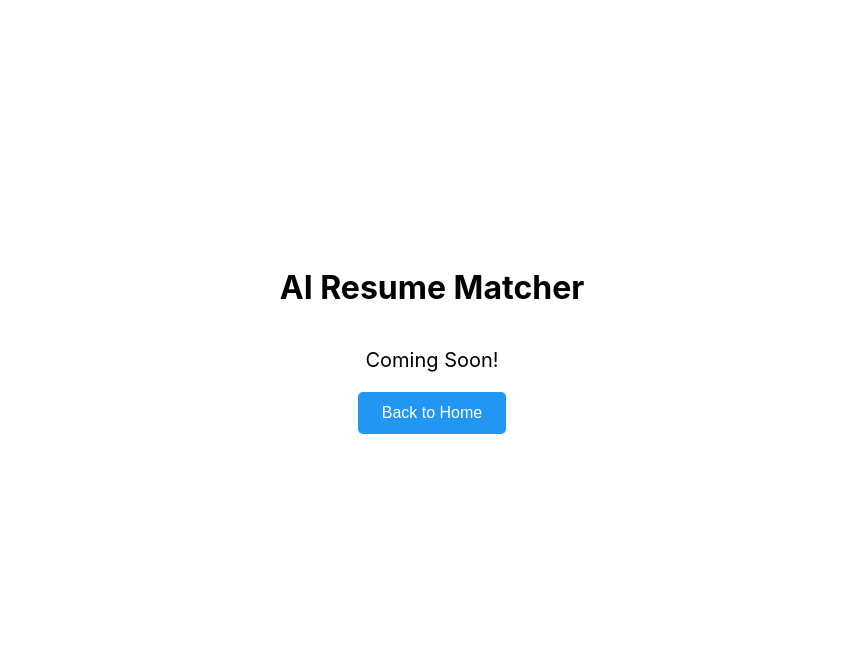
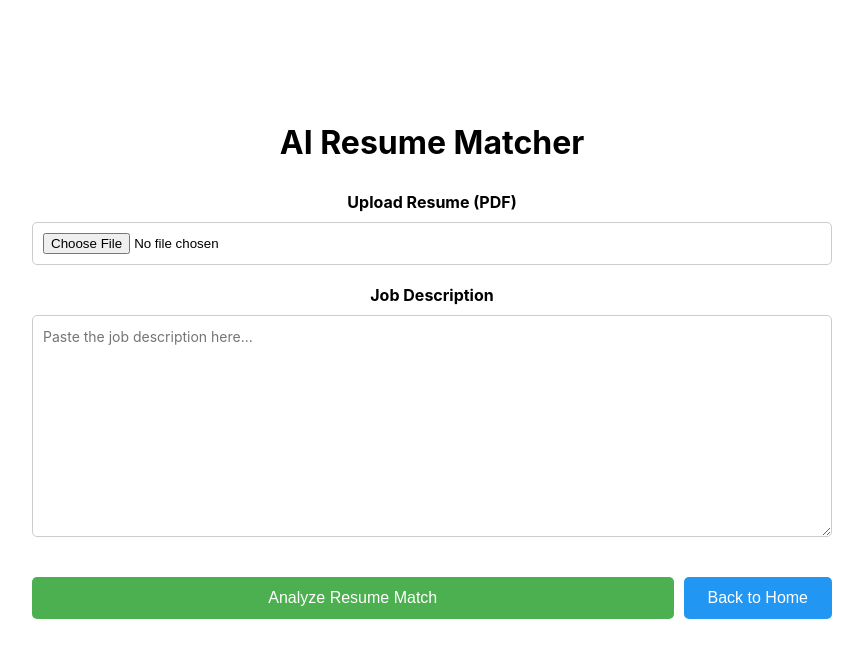
Before and after one commit to vishwakumar1311/Interview-Simulator, a React (Create React App) app in the folder frontend/: page /resume-matcher in a window 1280 px wide. Shown: the top 658 px of the page, without its empty margins (208-1071 px from the left). Built offline with nearby package versions, Linux system fonts and the light colour scheme.

Commit message:
Added The AI-Resume_Matcher

```diff
--- a/frontend/package.json
+++ b/frontend/package.json
@@ -8,7 +8,7 @@
     "react": "^19.0.0",
     "react-dom": "^19.0.0",
     "react-router-dom": "^7.2.0",
-    "react-scripts": "5.0.1",
+    "react-scripts": "^5.0.1",
     "web-vitals": "^4.2.4"
   },
   "scripts": {
--- a/frontend/src/components/AIResumeMatcher.js
+++ b/frontend/src/components/AIResumeMatcher.js
@@ -1,8 +1,123 @@
-import React from "react";
+import React, { useState } from "react";
 import { useNavigate } from "react-router-dom";
 
 function AIResumeMatcher() {
   const navigate = useNavigate();
+  const [resume, setResume] = useState(null);
+  const [jobDescription, setJobDescription] = useState('');
+  const [analysisResults, setAnalysisResults] = useState(null);
+  const [isAnalyzing, setIsAnalyzing] = useState(false);
+
+  const handleResumeUpload = (event) => {
+    const file = event.target.files[0];
+    if (file && file.type === 'application/pdf') {
+      setResume(file);
+      setAnalysisResults(null); // Reset results when new resume is uploaded
+    } else {
+      alert('Please upload a PDF file for the resume');
+    }
+  };
+
+  const handleJobDescriptionChange = (event) => {
+    setJobDescription(event.target.value);
+    setAnalysisResults(null); // Reset results when job description changes
+  };
+
+  const handleSubmit = async (e) => {
+    e.preventDefault();
+    if (!resume || !jobDescription.trim()) {
+      alert('Please upload a resume and enter the job description');
+      return;
+    }
+
+    setIsAnalyzing(true);
+    try {
+      // TODO: Replace with actual API call
+      // Simulated API response for now
+      const mockAnalysis = {
+        atsScore: 85,
+        similarityScore: 78,
+        breakdown: {
+          keywordMatch: {
+            score: 82,
+            matched: ['python', 'react', 'javascript'],
+            missing: ['aws', 'docker']
+          },
+          skillsAlignment: {
+            score: 85,
+            matched: ['web development', 'frontend development'],
+            missing: ['cloud computing']
+          },
+          experienceRelevance: {
+            score: 88,
+            strengths: ['relevant industry experience', 'project leadership'],
+            gaps: ['international experience']
+          },
+          educationMatch: {
+            score: 90,
+            matches: ['Bachelor\'s degree in Computer Science'],
+            suggestions: []
+          },
+          jobTitleRelevance: {
+            score: 85,
+            matchLevel: 'High',
+            suggestedTitles: ['Senior Software Engineer', 'Lead Developer']
+          }
+        },
+        improvements: [
+          'Add AWS certification or cloud experience',
+          'Include more DevOps-related skills',
+          'Highlight international collaboration if any'
+        ]
+      };
+
+      // Simulate API delay
+      await new Promise(resolve => setTimeout(resolve, 1500));
+      setAnalysisResults(mockAnalysis);
+    } catch (error) {
+      alert('Error analyzing resume. Please try again.');
+      console.error('Analysis error:', error);
+    } finally {
+      setIsAnalyzing(false);
+    }
+  };
+
+  const ResultSection = ({ title, children }) => (
+    <div style={{
+      backgroundColor: '#f5f5f5',
+      padding: '15px',
+      borderRadius: '5px',
+      marginBottom: '15px'
+    }}>
+      <h3 style={{ marginTop: 0, marginBottom: '10px' }}>{title}</h3>
+      {children}
+    </div>
+  );
+
+  const ScoreDisplay = ({ score, label }) => (
+    <div style={{
+      display: 'flex',
+      alignItems: 'center',
+      gap: '10px',
+      marginBottom: '10px'
+    }}>
+      <div style={{
+        width: '60px',
+        height: '60px',
+        borderRadius: '50%',
+        border: '3px solid',
+        borderColor: score >= 80 ? '#4CAF50' : score >= 60 ? '#FFA726' : '#F44336',
+        display: 'flex',
+        alignItems: 'center',
+        justifyContent: 'center',
+        fontSize: '20px',
+        fontWeight: 'bold'
+      }}>
+        {score}%
+      </div>
+      <span style={{ fontSize: '16px', fontWeight: 'bold' }}>{label}</span>
+    </div>
+  );
 
   return (
     <div style={{
@@ -10,11 +125,91 @@ function AIResumeMatcher() {
       flexDirection: 'column',
       alignItems: 'center',
       justifyContent: 'center',
-      minHeight: '80vh'
+      minHeight: '80vh',
+      padding: '20px'
     }}>
-      <h1>AI Resume Matcher</h1>
-      <p style={{ fontSize: '20px', margin: '20px 0' }}>Coming Soon!</p>
+      <h1 style={{ marginBottom: '30px' }}>AI Resume Matcher</h1>
+
+      <div style={{
+        width: '100%',
+        maxWidth: '800px',
+        display: 'flex',
+        flexDirection: 'column',
+        gap: '20px'
+      }}>
+        <form onSubmit={handleSubmit} style={{
+          display: 'flex',
+          flexDirection: 'column',
+          gap: '20px'
+        }}>
+          <div style={{
+            display: 'flex',
+            flexDirection: 'column',
+            gap: '10px'
+          }}>
+            <label htmlFor="resume" style={{ fontWeight: 'bold' }}>Upload Resume (PDF)</label>
+            <input
+              type="file"
+              id="resume"
+              accept=".pdf"
+              onChange={handleResumeUpload}
+              style={{
+                padding: '10px',
+                border: '1px solid #ccc',
+                borderRadius: '5px'
+              }}
+            />
+            {resume && <p style={{ color: 'green' }}>Resume uploaded: {resume.name}</p>}
+          </div>
+
+          <div style={{
+            display: 'flex',
+            flexDirection: 'column',
+            gap: '10px'
+          }}>
+            <label htmlFor="jobDescription" style={{ fontWeight: 'bold' }}>Job Description</label>
+            <textarea
+              id="jobDescription"
+              value={jobDescription}
+              onChange={handleJobDescriptionChange}
+              placeholder="Paste the job description here..."
+              style={{
+                padding: '10px',
+                border: '1px solid #ccc',
+                borderRadius: '5px',
+                minHeight: '200px',
+                resize: 'vertical',
+                fontFamily: 'inherit',
+                fontSize: '14px',
+                lineHeight: '1.5'
+              }}
+            />
+          </div>
+
+          <div style={{ display: 'flex', gap: '10px', marginTop: '20px' }}>
             <button
+              type="submit"
+              disabled={isAnalyzing}
+              style={{
+                padding: '12px 24px',
+                fontSize: '16px',
+                backgroundColor: isAnalyzing ? '#cccccc' : '#4CAF50',
+                color: 'white',
+                border: 'none',
+                borderRadius: '5px',
+                cursor: isAnalyzing ? 'not-allowed' : 'pointer',
+                flex: 1,
+                display: 'flex',
+                alignItems: 'center',
+                justifyContent: 'center',
+                gap: '10px'
+              }}
+            >
+              {isAnalyzing ? 'Analyzing...' : 'Analyze Resume Match'}
+            </button>
+
+            <button
+              type="button"
               onClick={() => navigate('/')}
               style={{
                 padding: '12px 24px',
@@ -29,6 +224,58 @@ function AIResumeMatcher() {
               Back to Home
             </button>
           </div>
+        </form>
+
+        {analysisResults && (
+          <div style={{
+            marginTop: '30px',
+            padding: '20px',
+            border: '1px solid #ccc',
+            borderRadius: '5px',
+            backgroundColor: 'white'
+          }}>
+            <h2 style={{ marginTop: 0, marginBottom: '20px' }}>Analysis Results</h2>
+
+            <div style={{ display: 'flex', gap: '20px', marginBottom: '20px' }}>
+              <ScoreDisplay score={analysisResults.atsScore} label="ATS Score" />
+              <ScoreDisplay score={analysisResults.similarityScore} label="Similarity Score" />
+            </div>
+
+            <ResultSection title="Keyword Analysis">
+              <p><strong>Match Rate:</strong> {analysisResults.breakdown.keywordMatch.score}%</p>
+              <p><strong>Matched Keywords:</strong> {analysisResults.breakdown.keywordMatch.matched.join(', ')}</p>
+              <p><strong>Missing Keywords:</strong> {analysisResults.breakdown.keywordMatch.missing.join(', ')}</p>
+            </ResultSection>
+
+            <ResultSection title="Skills Alignment">
+              <p><strong>Match Rate:</strong> {analysisResults.breakdown.skillsAlignment.score}%</p>
+              <p><strong>Matched Skills:</strong> {analysisResults.breakdown.skillsAlignment.matched.join(', ')}</p>
+              <p><strong>Missing Skills:</strong> {analysisResults.breakdown.skillsAlignment.missing.join(', ')}</p>
+            </ResultSection>
+
+            <ResultSection title="Experience & Education">
+              <p><strong>Experience Relevance:</strong> {analysisResults.breakdown.experienceRelevance.score}%</p>
+              <p><strong>Strengths:</strong> {analysisResults.breakdown.experienceRelevance.strengths.join(', ')}</p>
+              <p><strong>Gaps:</strong> {analysisResults.breakdown.experienceRelevance.gaps.join(', ')}</p>
+              <p><strong>Education Match:</strong> {analysisResults.breakdown.educationMatch.score}%</p>
+            </ResultSection>
+
+            <ResultSection title="Job Title Relevance">
+              <p><strong>Match Level:</strong> {analysisResults.breakdown.jobTitleRelevance.matchLevel}</p>
+              <p><strong>Suggested Titles:</strong> {analysisResults.breakdown.jobTitleRelevance.suggestedTitles.join(', ')}</p>
+            </ResultSection>
+
+            <ResultSection title="Suggested Improvements">
+              <ul style={{ margin: 0, paddingLeft: '20px' }}>
+                {analysisResults.improvements.map((improvement, index) => (
+                  <li key={index}>{improvement}</li>
+                ))}
+              </ul>
+            </ResultSection>
+          </div>
+        )}
+      </div>
+    </div>
   );
 }
 
```
Also changed, not shown: 1 other file (tests, documents, lock files or other folders). Lines whose indentation alone changed are shown as unchanged.
